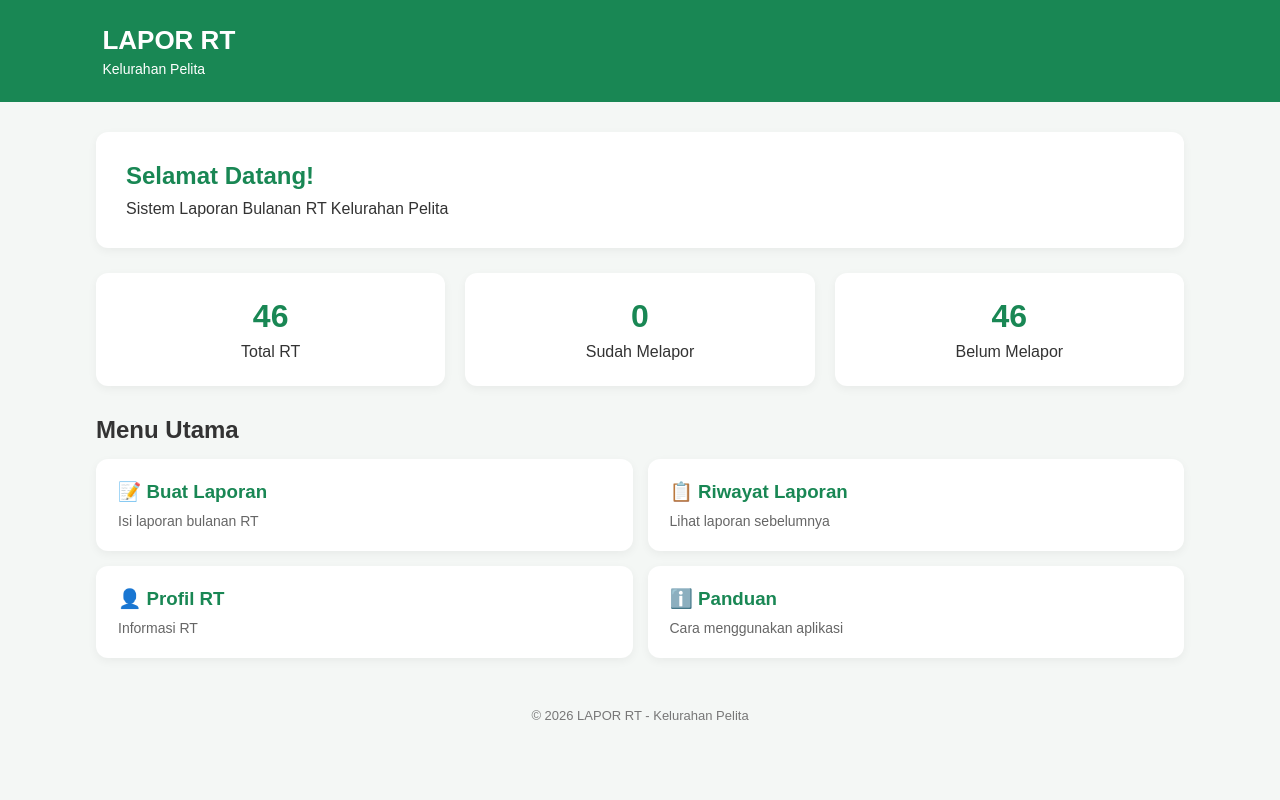
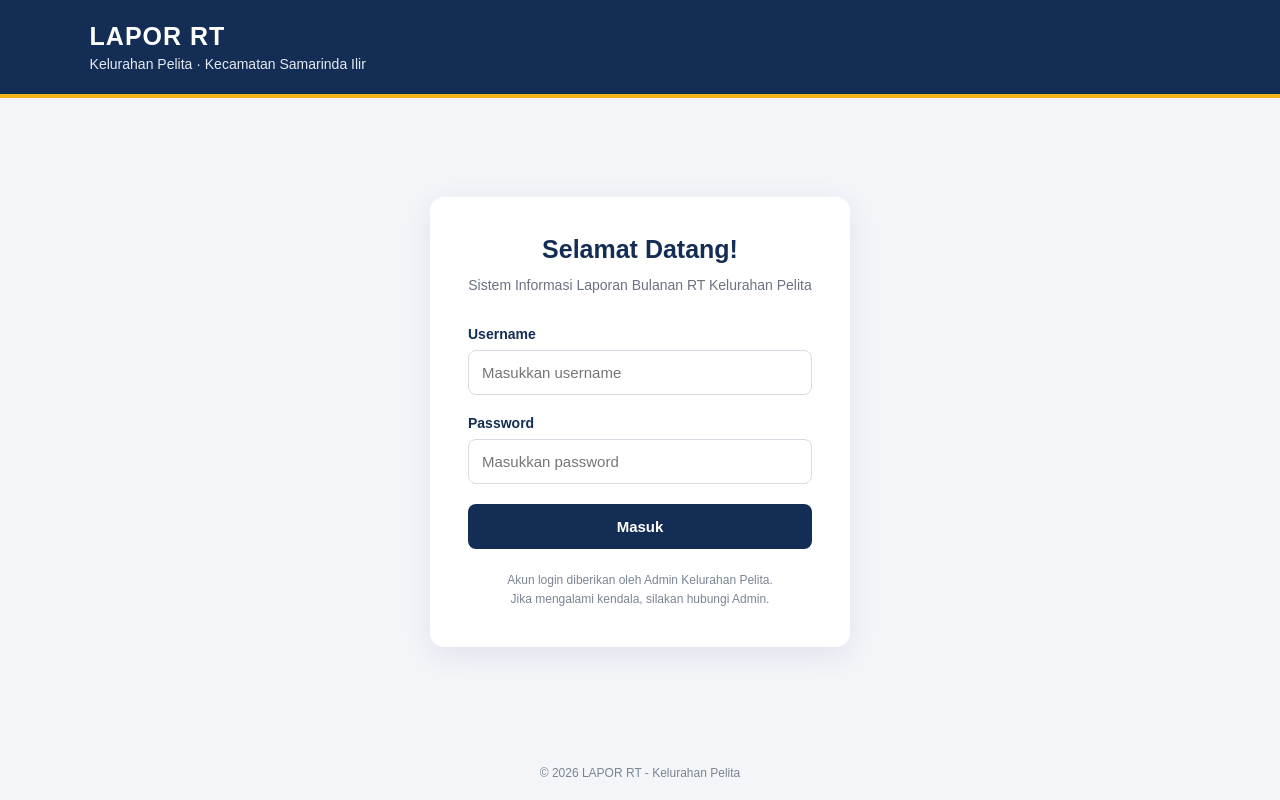
Before and after one commit to Naitobae/lapor-rt-pelita, a plain HTML site: page index.html in a window 1280 px wide. Drawn offline with Linux system fonts and the light colour scheme.

Commit message:
Update index.html

```diff
--- a/index.html
+++ b/index.html
@@ -4,68 +4,196 @@
 <head>
     <meta charset="UTF-8">
     <meta name="viewport" content="width=device-width, initial-scale=1.0">
-    <title>LAPOR RT - Kelurahan Pelita</title>
-    <link rel="stylesheet" href="style.css">
+    <title>Login LAPOR RT - Kelurahan Pelita</title>
+
+    <style>
+        * {
+            box-sizing: border-box;
+            margin: 0;
+            padding: 0;
+            font-family: Arial, sans-serif;
+        }
+
+        body {
+            min-height: 100vh;
+            background: #F3F5F9;
+            display: flex;
+            flex-direction: column;
+            color: #142D55;
+        }
+
+        header {
+            background: #142D55;
+            color: white;
+            padding: 22px 7%;
+            border-bottom: 4px solid #F5B51B;
+        }
+
+        header h2 {
+            font-size: 25px;
+            letter-spacing: 1px;
+        }
+
+        header p {
+            margin-top: 5px;
+            color: #E5EAF2;
+            font-size: 14px;
+        }
+
+        main {
+            flex: 1;
+            display: flex;
+            justify-content: center;
+            align-items: center;
+            padding: 40px 20px;
+        }
+
+        .login-card {
+            width: 100%;
+            max-width: 420px;
+            background: white;
+            padding: 38px;
+            border-radius: 14px;
+            box-shadow: 0 8px 30px rgba(20, 45, 85, 0.09);
+        }
+
+        .login-heading {
+            text-align: center;
+            margin-bottom: 30px;
+        }
+
+        .login-heading h1 {
+            font-size: 25px;
+            margin-bottom: 10px;
+        }
+
+        .login-heading p {
+            color: #6B7280;
+            font-size: 14px;
+            line-height: 1.6;
+        }
+
+        .form-group {
+            margin-bottom: 20px;
+        }
+
+        label {
+            display: block;
+            margin-bottom: 8px;
+            font-size: 14px;
+            font-weight: bold;
+        }
+
+        input {
+            width: 100%;
+            padding: 13px;
+            border: 1px solid #D5DAE3;
+            border-radius: 8px;
+            font-size: 15px;
+            outline: none;
+        }
+
+        input:focus {
+            border-color: #142D55;
+            box-shadow: 0 0 0 3px rgba(20, 45, 85, 0.08);
+        }
+
+        button {
+            width: 100%;
+            padding: 14px;
+            border: none;
+            border-radius: 8px;
+            background: #142D55;
+            color: white;
+            font-size: 15px;
+            font-weight: bold;
+            cursor: pointer;
+        }
+
+        button:hover {
+            background: #203F70;
+        }
+
+        .login-note {
+            margin-top: 22px;
+            text-align: center;
+            color: #7B8493;
+            font-size: 12px;
+            line-height: 1.6;
+        }
+
+        footer {
+            padding: 20px;
+            text-align: center;
+            color: #7B8493;
+            font-size: 12px;
+        }
+
+        @media (max-width: 480px) {
+            .login-card {
+                padding: 28px 22px;
+            }
+        }
+    </style>
 </head>
+
 <body>
 
     <header>
         <h2>LAPOR RT</h2>
-        <p>Kelurahan Pelita</p>
+        <p>Kelurahan Pelita · Kecamatan Samarinda Ilir</p>
     </header>
 
-    <main class="container">
-        <section class="welcome">
-            <h1>Selamat Datang!</h1>
-            <p>Sistem Laporan Bulanan RT Kelurahan Pelita</p>
-        </section>
+    <main>
+        <section class="login-card">
 
-        <section class="dashboard">
-            <div class="card">
-                <h3>46</h3>
-                <p>Total RT</p>
+            <div class="login-heading">
+                <h1>Selamat Datang!</h1>
+                <p>
+                    Sistem Informasi Laporan Bulanan RT
+                    Kelurahan Pelita
+                </p>
             </div>
 
-            <div class="card">
-                <h3>0</h3>
-                <p>Sudah Melapor</p>
+            <form id="formLogin">
+
+                <div class="form-group">
+                    <label for="username">Username</label>
+                    <input
+                        type="text"
+                        id="username"
+                        placeholder="Masukkan username"
+                        autocomplete="username"
+                        required
+                    >
+                </div>
+
+                <div class="form-group">
+                    <label for="password">Password</label>
+                    <input
+                        type="password"
+                        id="password"
+                        placeholder="Masukkan password"
+                        autocomplete="current-password"
+                        required
+                    >
+                </div>
+
+                <button type="submit">Masuk</button>
+
+            </form>
+
+            <div class="login-note">
+                Akun login diberikan oleh Admin Kelurahan Pelita.
+                <br>
+                Jika mengalami kendala, silakan hubungi Admin.
             </div>
 
-            <div class="card">
-                <h3>46</h3>
-                <p>Belum Melapor</p>
-            </div>
-        </section>
-
-        <section class="menu">
-            <h2>Menu Utama</h2>
-
-            <div class="menu-grid">
-                <div class="menu-item">
-                    <h3>📝 Buat Laporan</h3>
-                    <p>Isi laporan bulanan RT</p>
-                </div>
-
-                <div class="menu-item">
-                    <h3>📋 Riwayat Laporan</h3>
-                    <p>Lihat laporan sebelumnya</p>
-                </div>
-
-                <div class="menu-item">
-                    <h3>👤 Profil RT</h3>
-                    <p>Informasi RT</p>
-                </div>
-
-                <div class="menu-item">
-                    <h3>ℹ️ Panduan</h3>
-                    <p>Cara menggunakan aplikasi</p>
-                </div>
-            </div>
         </section>
     </main>
 
     <footer>
-        <p>© 2026 LAPOR RT - Kelurahan Pelita</p>
+        © 2026 LAPOR RT - Kelurahan Pelita
     </footer>
 
 </body>
```
